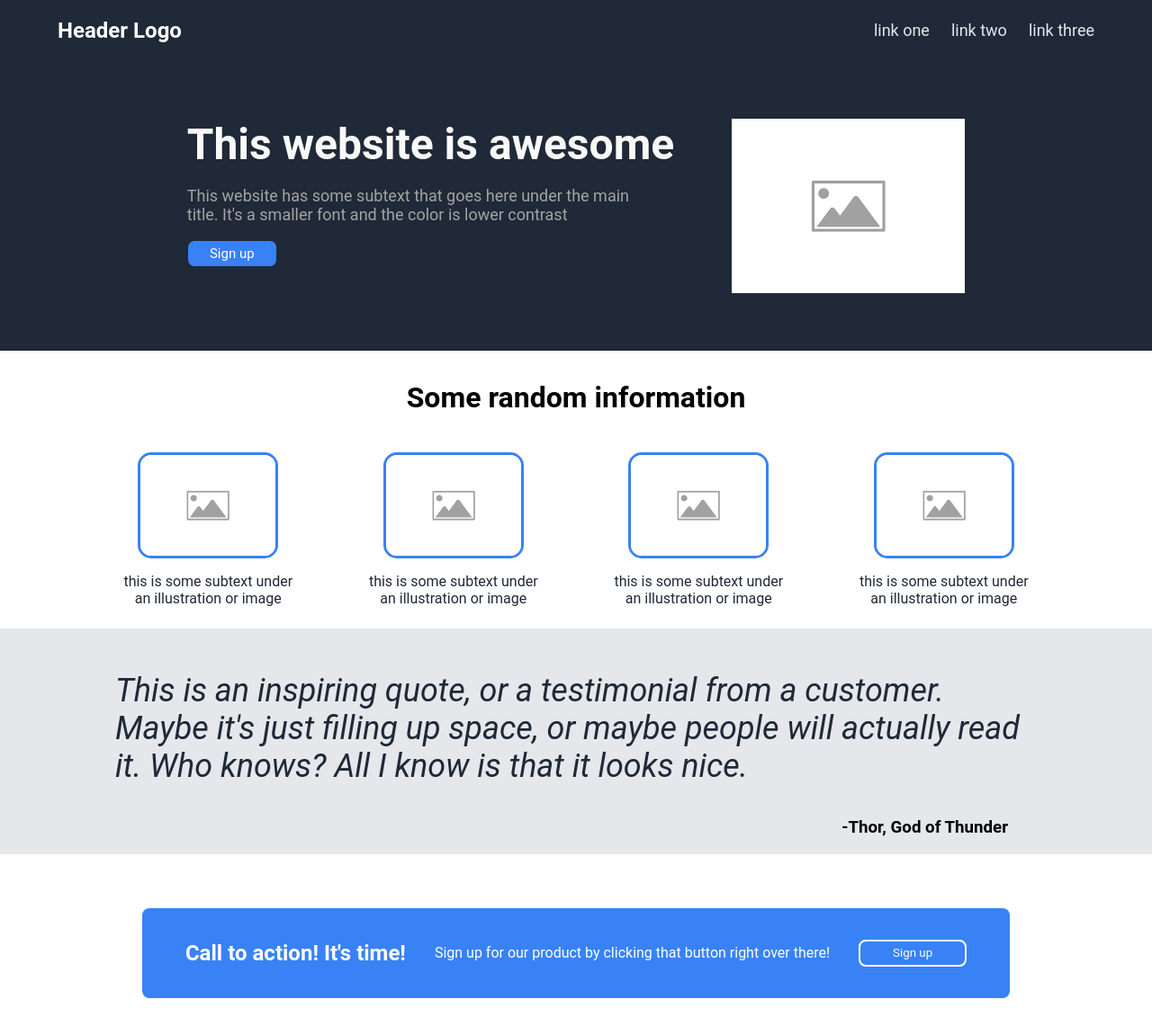
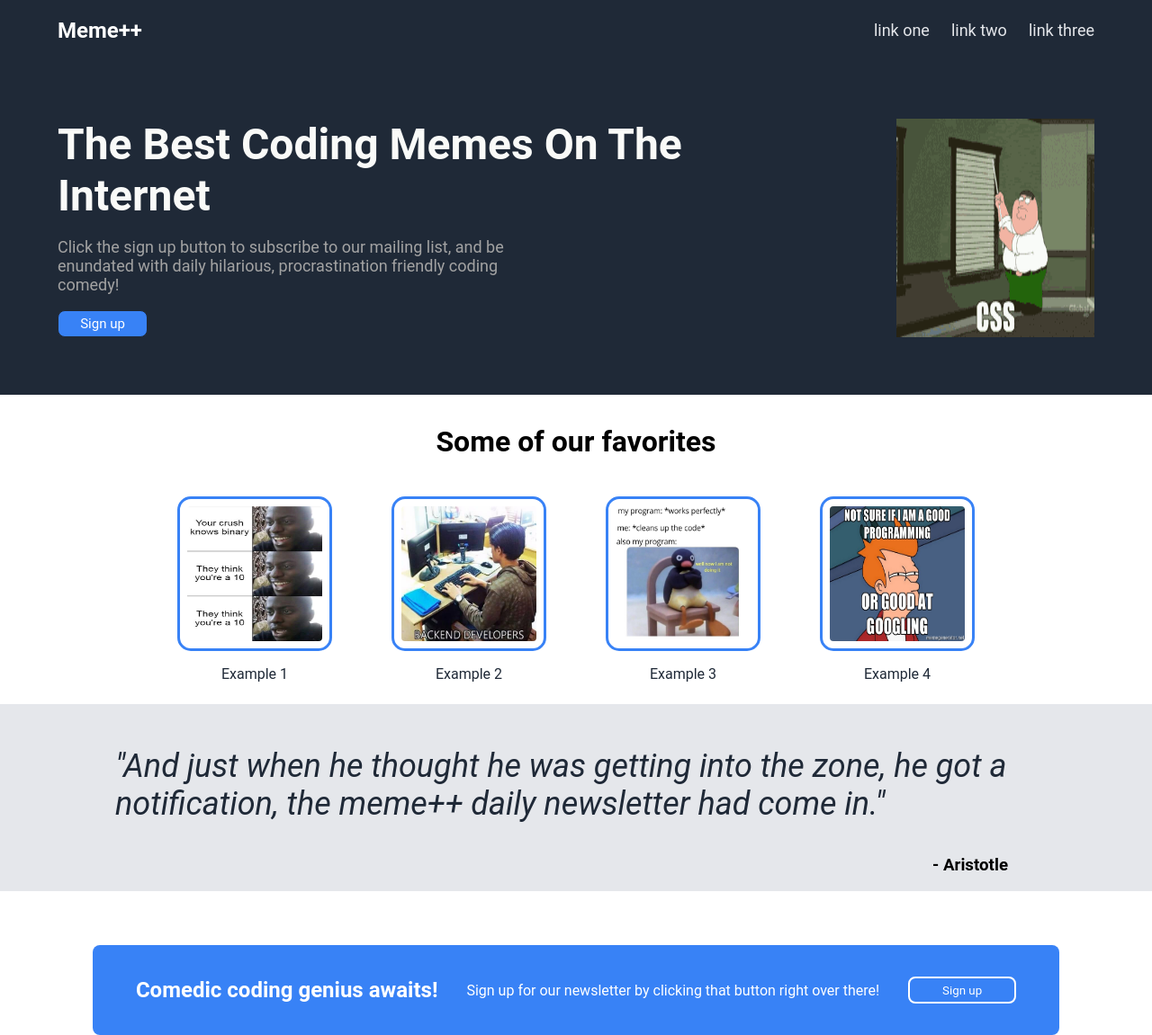
Before and after one commit to JamesKane00/TOP_landing_page, a plain HTML site: page index.html in a window 1280 px wide. Shown: the top 1151 px of the page at 90% size. Drawn offline with Linux system fonts and the light colour scheme.

Commit message:
Personalizing web page for a bit of fun

```diff
--- a/index.html
+++ b/index.html
@@ -9,7 +9,7 @@
   </head>
   <header class="header">
     <nav class="navbar">
-      <h1 class="title">Header Logo</h1>
+      <h1 class="title">Meme++</h1>
       <ul class="navigation">
         <li>link one</li>
         <li>link two</li>
@@ -20,70 +20,64 @@
   <body>
     <div class="banner">
       <div class="info-container">
-        <h1>This website is awesome</h1>
+        <h1>The Best Coding Memes On The Internet</h1>
         <p>
-          This website has some subtext that goes here under the main title.
-          It's a smaller font and the color is lower contrast
+          Click the sign up button to subscribe to our mailing list, and be enundated with daily hilarious, procrastination friendly coding comedy!
         </p>
         <button class="signup">Sign up</button>
       </div>
-
         <img
-          src="./img/placeholder.png"
+          src="./img/peter-meme.gif"
           alt="image placeholder"
           class="main_img"
         />
     </div>
-    <h1 class="random_info">Some random information</h1>
+    <h1 class="random_info">Some of our favorites</h1>
     <div class="card-container">
       <div class="card">
         <img
           class="card_img"
-          src="./img/placeholder.png"
+          src="./img/binary-meme.png"
           alt="image placeholder"
         />
-        <p>this is some subtext under an illustration or image</p>
+        <p>Example 1</p>
       </div>
       <div class="card">
         <img
           class="card_img"
-          src="./img/placeholder.png"
+          src="./img/backend-meme.png"
           alt="image placeholder"
         />
-        <p>this is some subtext under an illustration or image</p>
+        <p>Example 2</p>
       </div>
       <div class="card">
         <img
           class="card_img"
-          src="./img/placeholder.png"
+          src="./img/pingu-meme.png"
           alt="image placeholder"
         />
-        <p>this is some subtext under an illustration or image</p>
+        <p>Example 3</p>
       </div>
       <div class="card">
         <img
           class="card_img"
-          src="./img/placeholder.png"
+          src="./img/futurama-meme.png"
           alt="image placeholder"
         />
-        <p>this is some subtext under an illustration or image</p>
+        <p>Example 4</p>
       </div>
     </div>
     <div class="testimonials">
       <p>
-        <em
-          >This is an inspiring quote, or a testimonial from a customer. Maybe
-          it's just filling up space, or maybe people will actually read it. Who
-          knows? All I know is that it looks nice.</em
-        >
+        <em>"And just when he thought he was getting into the zone, he got a notification, the meme++ daily newsletter had come in."</em>
       </p>
-      <h3>-Thor, God of Thunder</h3>
+      <h3>- Aristotle</h3>
     </div>
     <div class="signup-container">
         <div class="call">
-          <p class="action">Call to action! It's time!</p>
+          <p class="action">Comedic coding genius awaits!</p>
           <p>
-            Sign up for our product by clicking that button right over there!
+            Sign up for our newsletter by clicking that button right over there!
           </p>
           <button>Sign up</button>
         </div>
--- a/style.css
+++ b/style.css
@@ -75,6 +75,11 @@ header {
 .info-container {
     text-align: left;
     padding-right: 64px;
+}
+
+.card img {
+    height: 150px;
+    padding: 8px;
 }
 
 
```
Also changed, not shown: img/backend-meme.png (added), img/binary-meme.png (added), img/futurama-meme.png (added), img/peter-meme.gif (added), img/pingu-meme.png (added).
